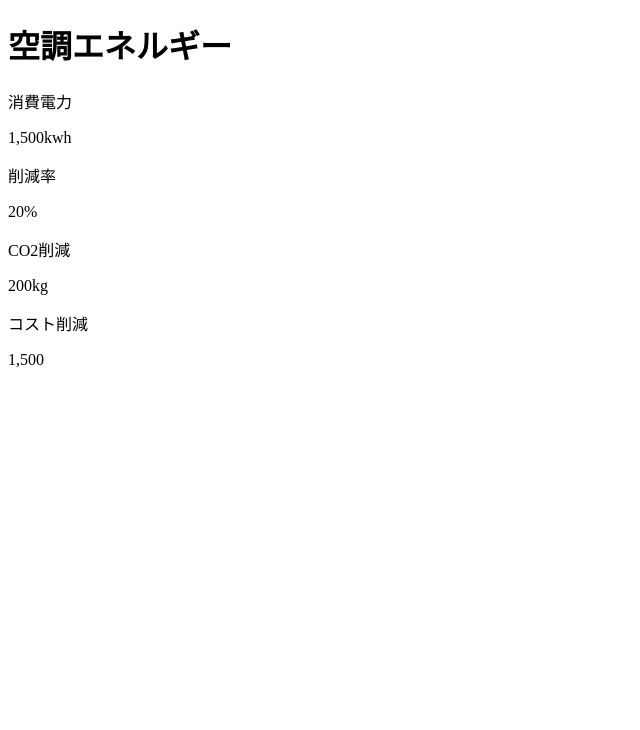
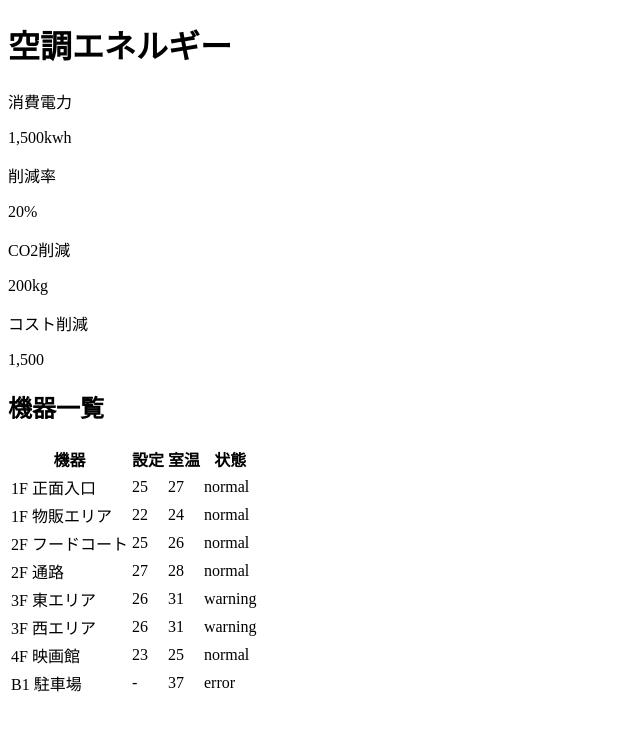
Before and after one commit to taotomo/aircon-dashboard, a React (Vite) app: page / in a window 1280 px wide. Shown: the top 730 px of the page, without its empty margins (0-640 px from the left). Built offline with nearby package versions, Linux system fonts and the light colour scheme.

Commit message:
機器一覧のテーブルを追加

```diff
--- a/src/App.tsx
+++ b/src/App.tsx
@@ -1,3 +1,5 @@
+import { devices } from "./devices";
+
 function App() {
   return (
     <div>
@@ -25,6 +27,32 @@ function App() {
 
         <p>1,500</p>
       </div>
+
+      <h2>機器一覧</h2>
+
+      <table>
+        <thead>
+          <tr>
+            <th>機器</th>
+            <th>設定</th>
+            <th>室温</th>
+            <th>状態</th>
+          </tr>
+        </thead>
+        <tbody>
+          {/*アロー関数使って、devices.tsから一台ずつ取り出して<p>に変換する*/}
+          {devices.map((device) => (
+            <tr key={device.id} >
+              <td>
+                {device.floor} {device.name}
+              </td>
+              <td>{device.setTemp === null ? "-" : device.setTemp}</td>
+              <td>{device.roomTemp}</td>
+              <td>{device.status}</td>
+            </tr>
+          ))}
+        </tbody>
+      </table>
     </div>
   );
 }
--- /dev/null
+++ b/src/devices.ts
@@ -0,0 +1,81 @@
+export const devices = [
+    {
+        id: 1,
+        name: "正面入口",
+        floor: "1F",
+        setTemp: 25,
+        roomTemp: 27,
+        status: "normal",
+        powerKw: 70,
+    },
+
+    {
+        id: 2,
+        name: "物販エリア",
+        floor: "1F",
+        setTemp: 22,
+        roomTemp: 24,
+        status: "normal",
+        powerKw: 60,
+    },
+
+    {
+        id: 3,
+        name: "フードコート",
+        floor: "2F",
+        setTemp: 25,
+        roomTemp: 26,
+        status: "normal",
+        powerKw: 90,
+    },
+
+    {
+        id: 4,
+        name: "通路",
+        floor: "2F",
+        setTemp: 27,
+        roomTemp: 28,
+        status: "normal",
+        powerKw: 40,
+    },
+
+    {
+        id: 5,
+        name: "東エリア",
+        floor: "3F",
+        setTemp: 26,
+        roomTemp: 31,
+        status: "warning",
+        powerKw: 80,
+    },
+
+    {
+        id: 6,
+        name: "西エリア",
+        floor: "3F",
+        setTemp: 26,
+        roomTemp: 31,
+        status: "warning",
+        powerKw: 80,
+    },
+
+    {
+        id: 7,
+        name: "映画館",
+        floor: "4F",
+        setTemp: 23,
+        roomTemp: 25,
+        status: "normal",
+        powerKw: 100,
+    },
+
+    {
+        id: 8,
+        name: "駐車場",
+        floor: "B1",
+        setTemp: null,
+        roomTemp: 37,
+        status: "error",
+        powerKw: 0,
+    }
+];
```
